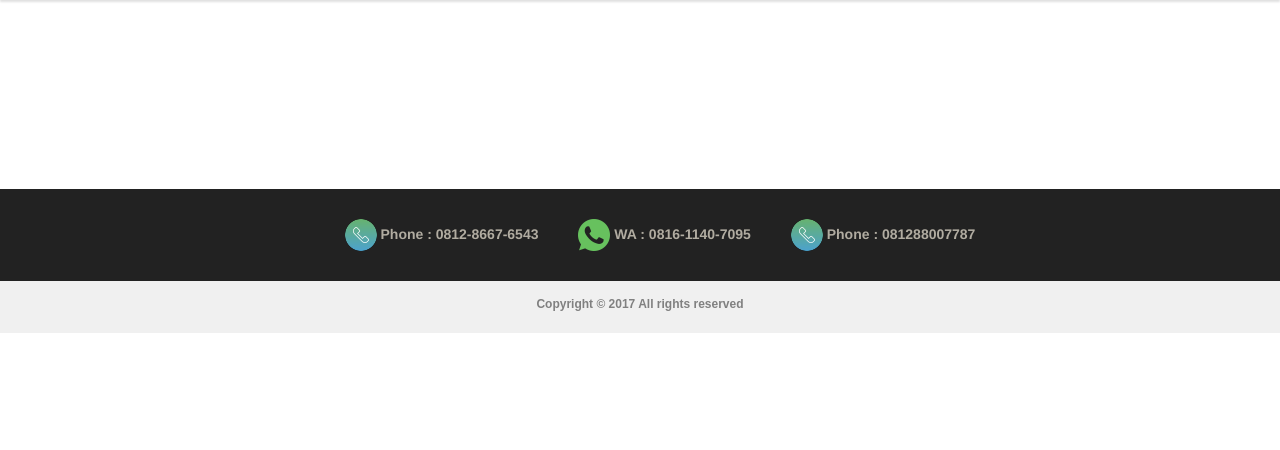
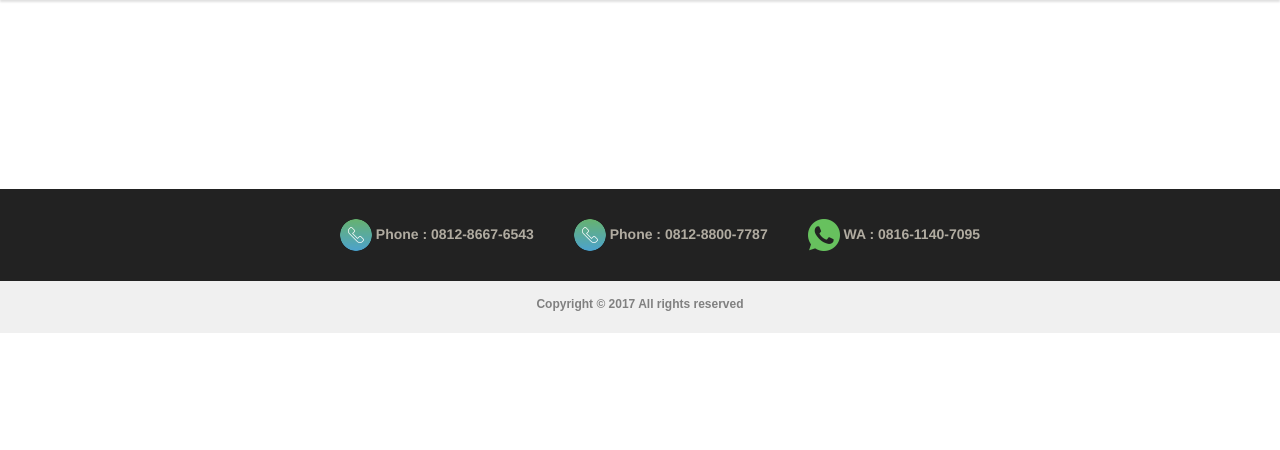
Before and after one commit to crayongenerateon/ohi, a CodeIgniter app: page /database/news in a window 1280 px wide. Shown: the part 81-531 px from the top of the page. Run offline with CodeIgniter, Linux system fonts and the light colour scheme; data that the repository does not hold is empty; some libraries are stand-ins or nearby versions.

Commit message:
pindah posisi no wa di list dan views news

```diff
--- a/application/views/news/list.php
+++ b/application/views/news/list.php
@@ -129,13 +129,11 @@
               <li>
                <a href="#"><img src="<?php echo base_url();?>/media/template/media/images/ico/phone.png" class="img-resposive" alt="WhatsApp"> Phone : 0812-8667-6543</a>
              </li>
-
+             <li>
+              <a href="#"><img src="<?php echo base_url();?>/media/template/media/images/ico/phone.png" class="img-resposive" alt="WhatsApp"> Phone : 0812-8800-7787</a>
+             </li>
              <li>
               <a href="#"><img src="<?php echo base_url();?>/media/template/media/images/ico/wa.png" class="img-resposive" alt="WhatsApp"> WA : 0816-1140-7095</a>
-            </li>
-
-            <li>
-             <a href="#"><img src="<?php echo base_url();?>/media/template/media/images/ico/phone.png" class="img-resposive" alt="WhatsApp"> Phone : 081288007787</a>
             </li>
 
           </ul>
```
Also changed, not shown: application/views/news/view.php (+3 -5 lines). Lines whose indentation alone changed are shown as unchanged.
